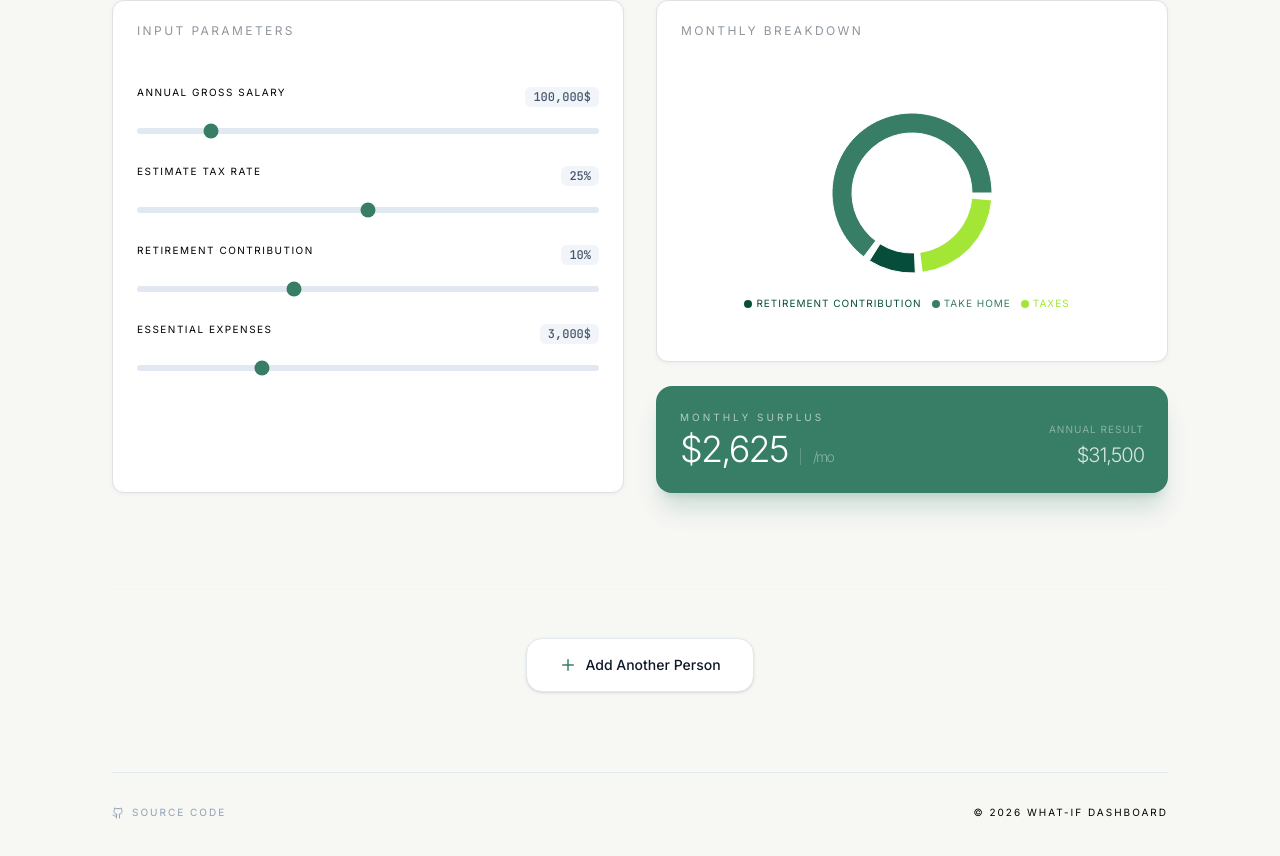
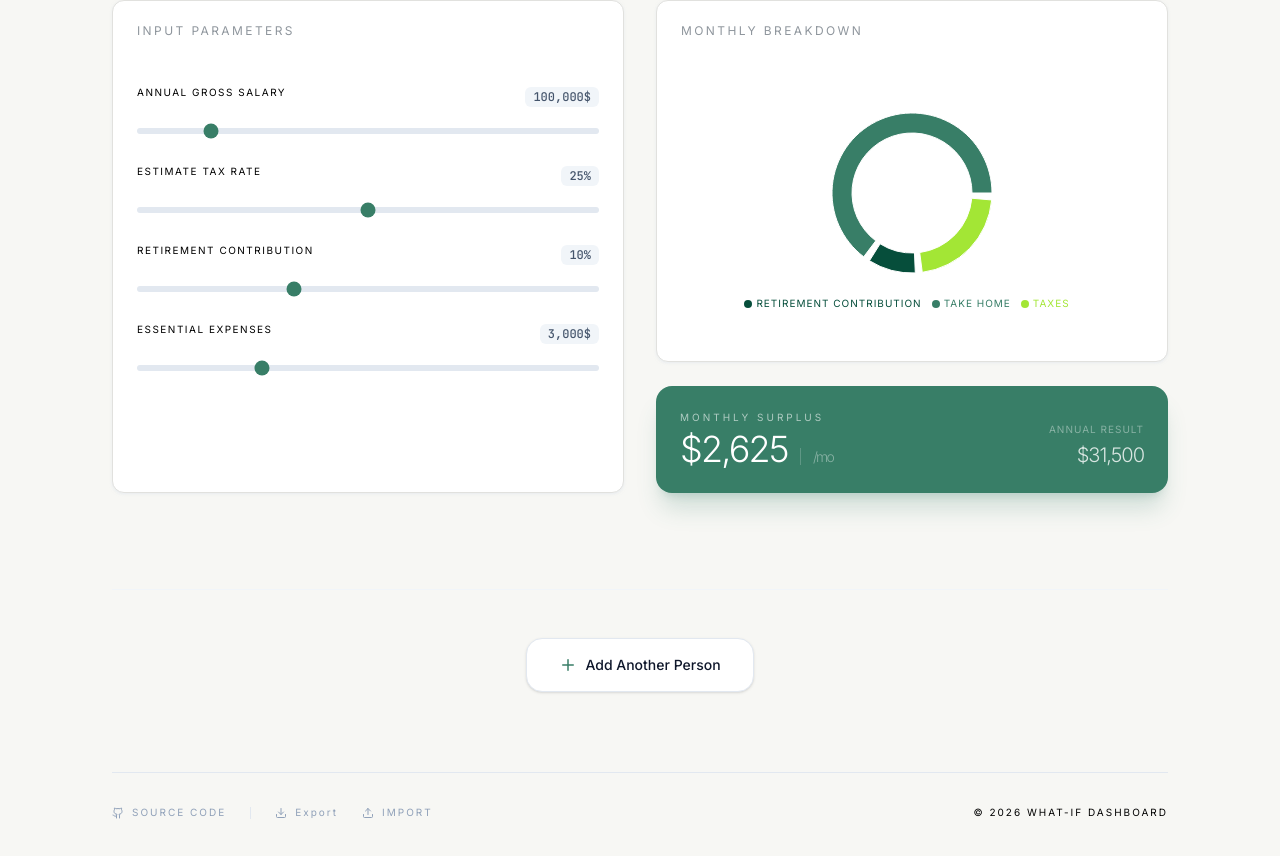
Before and after one commit to romayneeastmond/whatifdashboard-react-vite-framer-tailwind, a React (Vite) app: page / in a window 1280 px wide. Shown: the part 242-1098 px from the top of the page. Built offline with nearby package versions, Linux system fonts and the light colour scheme.

Commit message:
feat: Add import and export functionality.

```diff
--- a/src/App.tsx
+++ b/src/App.tsx
@@ -15,7 +15,9 @@ import {
 	Menu,
 	Sun,
 	Moon,
-	Target
+	Target,
+	Download,
+	Upload
 } from 'lucide-react';
 import { CalculatorType } from './types';
 import { SalaryCalculator } from './components/calculators/SalaryCalculator';
@@ -55,6 +57,44 @@ export default function App() {
 	}, [isDarkMode]);
 
 	const toggleTheme = () => setIsDarkMode(!isDarkMode);
+
+	const handleExport = () => {
+		const data: Record<string, string> = {};
+		for (let i = 0; i < localStorage.length; i++) {
+			const key = localStorage.key(i);
+			if (key) {
+				data[key] = localStorage.getItem(key) || '';
+			}
+		}
+		const blob = new Blob([JSON.stringify(data, null, 2)], { type: 'application/json' });
+		const url = URL.createObjectURL(blob);
+		const a = document.createElement('a');
+		a.href = url;
+		a.download = `whatif-backup-${new Date().toISOString().split('T')[0]}.json`;
+		a.click();
+		URL.revokeObjectURL(url);
+	};
+
+	const handleImport = (e: React.ChangeEvent<HTMLInputElement>) => {
+		const file = e.target.files?.[0];
+		if (!file) return;
+
+		const reader = new FileReader();
+		reader.onload = (event) => {
+			try {
+				const data = JSON.parse(event.target?.result as string);
+				localStorage.clear();
+				Object.entries(data).forEach(([key, value]) => {
+					localStorage.setItem(key, value as string);
+				});
+				window.location.reload();
+			} catch (err) {
+				console.error('Import error:', err);
+				alert('Invalid backup file');
+			}
+		};
+		reader.readAsText(file);
+	};
 
 	const renderCalculator = () => {
 		switch (activeTab) {
@@ -202,6 +242,7 @@ export default function App() {
 
 					<footer className="mt-20 pb-12 border-t border-slate-200 dark:border-white/5 pt-8">
 						<div className="flex flex-col md:flex-row justify-between items-center gap-4 text-[10px] uppercase tracking-[0.2em] text-black dark:text-slate-500 font-normal">
+							<div className="flex items-center gap-6">
 								<a
 									href="https://github.com/romayneeastmond/whatifdashboard-react-vite-framer-tailwind"
 									target="_blank"
@@ -211,6 +252,25 @@ export default function App() {
 									<Github size={12} />
 									<span>Source Code</span>
 								</a>
+
+								<div className="w-px h-3 bg-slate-200 dark:bg-white/10" />
+
+								<div className="flex items-center gap-6">
+									<button
+										onClick={handleExport}
+										className="flex items-center gap-2 text-slate-400 hover:text-black dark:text-white/30 dark:hover:text-white transition-colors cursor-pointer"
+									>
+										<Download size={12} />
+										<span>Export</span>
+									</button>
+
+									<label className="flex items-center gap-2 text-slate-400 hover:text-black dark:text-white/30 dark:hover:text-white transition-colors cursor-pointer">
+										<Upload size={12} />
+										<span>Import</span>
+										<input type="file" accept=".json" onChange={handleImport} className="hidden" />
+									</label>
+								</div>
+							</div>
 							<p>&copy; 2026 What-If Dashboard</p>
 						</div>
 					</footer>
--- a/src/components/calculators/GoalsCalculator.tsx
+++ b/src/components/calculators/GoalsCalculator.tsx
@@ -151,7 +151,7 @@ const GoalsPersonView = ({ profile, onUpdate, onRemove, isOnly }: {
 											</div>
 											<button
 												onClick={() => removeGoal(goal.id)}
-												className="ml-4 p-2 text-slate-300 hover:text-red-500 opacity-0 group-hover:opacity-100 transition-all"
+												className="ml-4 p-2 text-slate-300 hover:text-red-500 transition-all cursor-pointer"
 											>
 												<Trash2 size={16} />
 											</button>
--- a/src/index.css
+++ b/src/index.css
@@ -15,6 +15,10 @@
 
   .dark body {
     @apply bg-[#0A0A0A] text-white;
+  }
+
+  button {
+    @apply cursor-pointer;
   }
 }
 
```
Lines whose indentation alone changed are shown as unchanged.
